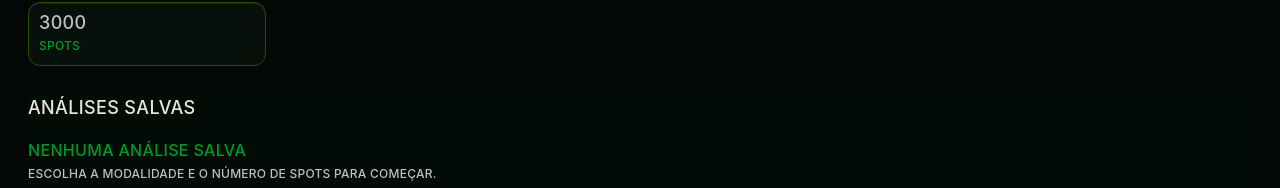
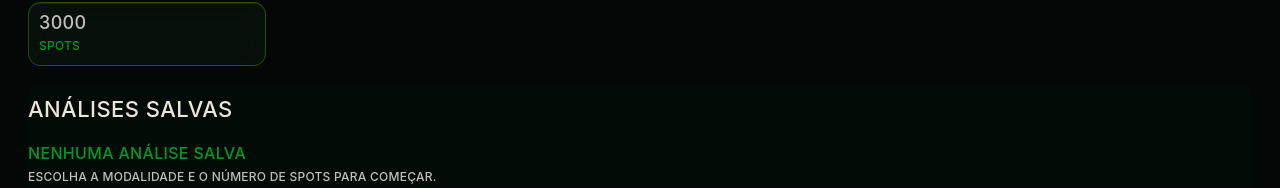
Before and after one commit to SkyareCom/gemeo.stackup.holdem-heroes, a Next.js app: page /player-dna in a window 1280 px wide. Shown: the part 393-581 px from the top of the page. Built offline with nearby package versions, Linux system fonts and the light colour scheme; a web font is replaced by a local one.

Commit message:
fix(player-dna): force requested 22px section titles

```diff
--- a/app/player-dna/player-dna-typography.css
+++ b/app/player-dna/player-dna-typography.css
@@ -56,6 +56,17 @@
   margin:4px 0 0!important;
 }
 
+/* Stronger override than legacy global Player DNA rules. */
+html body main.player-dna-page section.profile-panel > div > div:first-child > div.eyebrow,
+html body main.player-dna-page section.profile-panel .eyebrow.saved-analysis-title{
+  font-size:22px!important;
+  line-height:1.08!important;
+}
+html body main.player-dna-page section.profile-panel .history-panel::before{
+  font-size:22px!important;
+  line-height:1.08!important;
+}
+
 /* Navigation: aligned to the same horizontal margins as the page content. */
 .player-dna-page nav.module-navigation.player-dna-navigation{
   display:grid!important;
```
